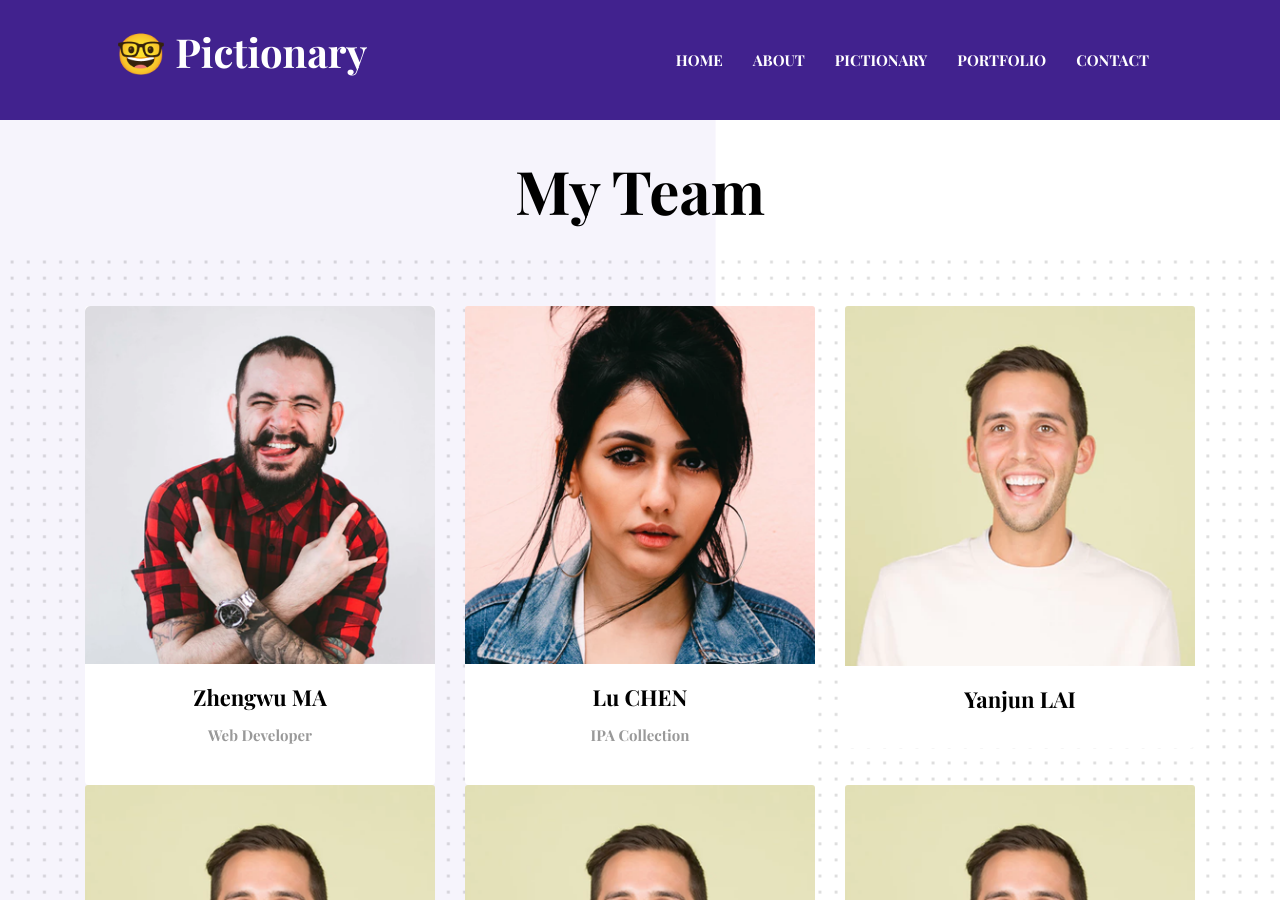
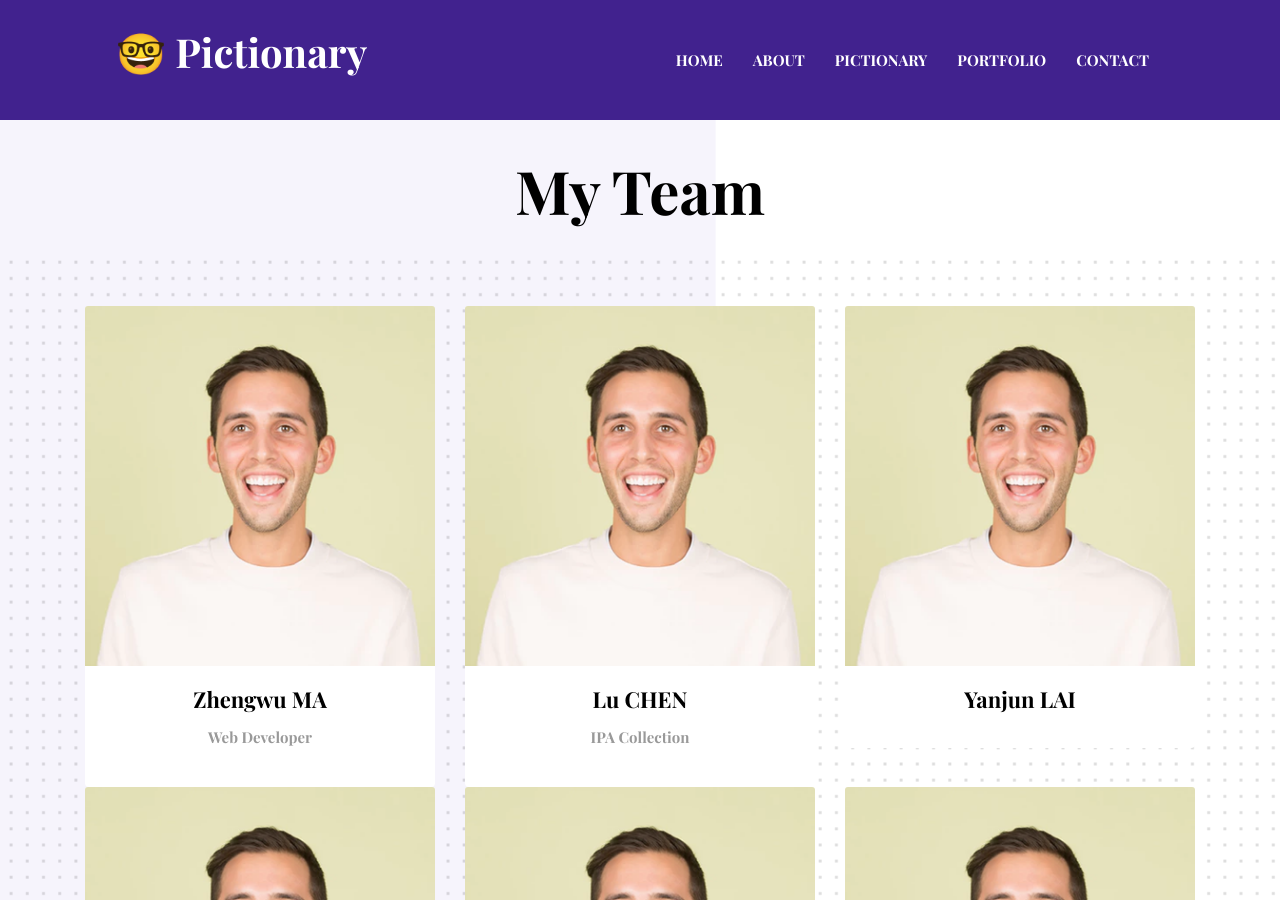
Before and after one commit to a1g5/a1g5.github.io, a Jekyll site: the page built from _pages/about.md, in a window 1280 px wide and 900 px high, scrolled down 842 px. Built offline with Jekyll 4.4.1, drawn with Linux system fonts in a browser that asks for light colours.

Commit message:
Update settings.yml

```diff
--- a/_data/settings.yml
+++ b/_data/settings.yml
@@ -3,11 +3,10 @@
 # General Site Settings
 
 title: 🤓 Pictionary
-logo:
 author: Group 5
 description: this is meta description
 email: picdictgroup5@163.com
-GitHub: a1g5
+Phone: not valid
 address: Tat Chee Avenue, Hong Kong
 copyright: Copyright &copy; 2023 Designed by [Zhengwu MA](https://zhengwuma.github.io/) & Developed by [Get jekyll themes](https://getjekyllthemes.com)
 
@@ -52,11 +51,11 @@ blurb-btn-name: know more
 # Team Section
 team:
   - title: "Zhengwu MA"
-    image: "assets/images/team/member-1.png"
+    image: "assets/images/team/member-3.png"
     designation: "Web Developer"
 
   - title: "Lu CHEN"
-    image: "assets/images/team/member-2.png"
+    image: "assets/images/team/member-3.png"
     designation: "IPA Collection"
 
   - title: "Yanjun LAI"
```
